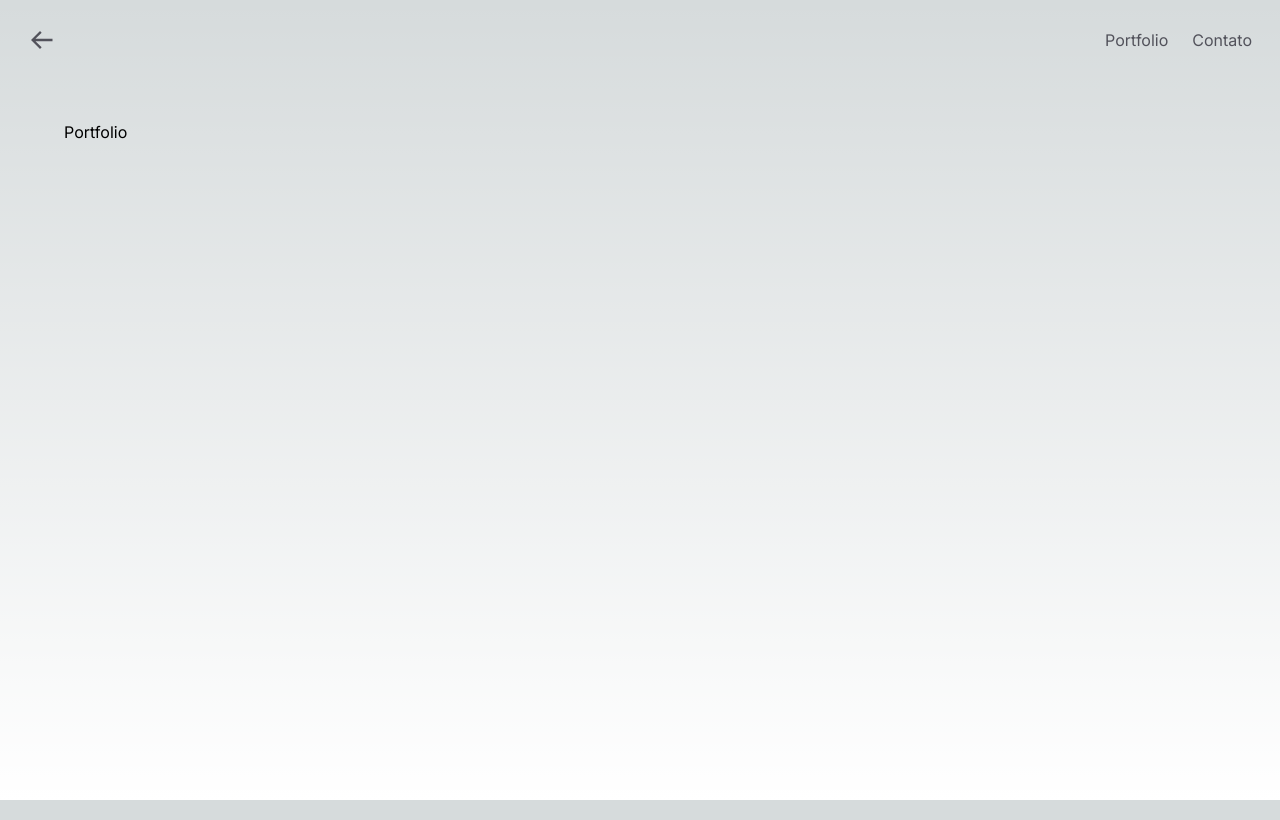
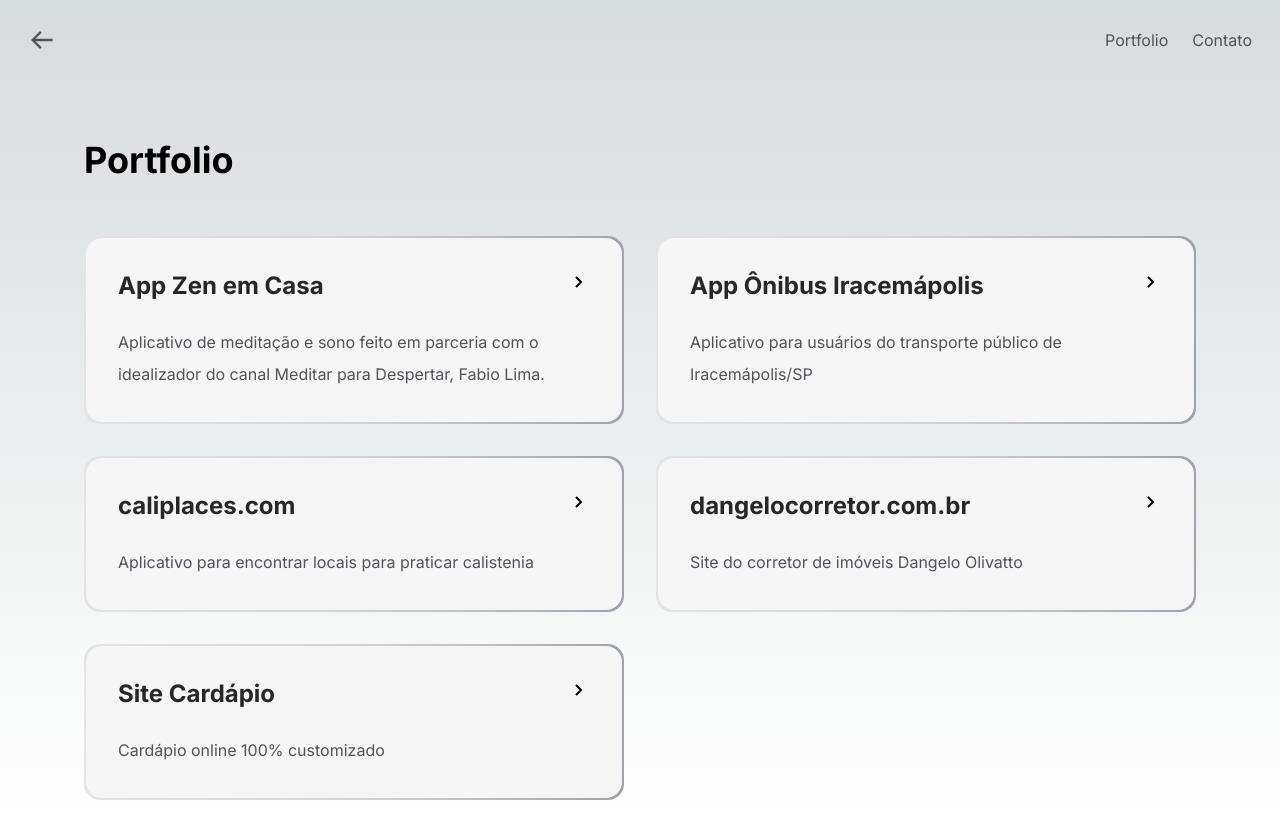
Before and after one commit to jessemezini/jessemezini, a Next.js app: page /portfolio in a window 1280 px wide. Built offline with nearby package versions, Linux system fonts and the light colour scheme.

Commit message:
added portfolio items

```diff
--- a/app/portfolio/page.tsx
+++ b/app/portfolio/page.tsx
@@ -1,11 +1,88 @@
+import Link from "next/link";
+import { BiChevronRight } from "react-icons/bi";
 import Nav from "../components/nav";
+
+const border =
+  "rounded-2xl p-0.5 bg-gradient-to-r from-zinc-200 via-zinc-300 to-zinc-400 dark:from-zinc-700 dark:via-zinc-600 dark:to-zinc-500 hover:dark:from-zinc-600 hover:dark:via-zinc-500 hover:dark:to-zinc-400";
+const content = "rounded-2xl h-full p-8 bg-neutral-100 dark:bg-black";
+const title = "text-2xl font-bold mb-6 text-zinc-800 dark:text-zinc-200";
+const text = "text-zinc-600 dark:text-zinc-400 leading-8";
 
 export default function Portfolio() {
   return (
     <div className="min-h-screen">
       <Nav />
 
-      <main className="max-w-6xl mx-auto">Portfolio</main>
+      <main className="max-w-6xl mx-auto p-5">
+        <h1 className="text-4xl mb-14 font-bold">Portfolio</h1>
+
+        <div className="grid grid-cols-1 gap-8 mx-auto lg:grid-cols-2">
+          <Link href="#" className={border}>
+            <div className={content}>
+              <div className="flex justify-between">
+                <h2 className={title}>App Zen em Casa</h2>
+                <BiChevronRight size="24" />
+              </div>
+
+              <p className={text}>
+                Aplicativo de meditação e sono feito em parceria com o
+                idealizador do canal Meditar para Despertar, Fabio Lima.
+              </p>
+            </div>
+          </Link>
+
+          <Link href="#" className={border}>
+            <div className={content}>
+              <div className="flex justify-between">
+                <h2 className={title}>App Ônibus Iracemápolis</h2>
+                <BiChevronRight size="24" />
+              </div>
+
+              <p className={text}>
+                Aplicativo para usuários do transporte público de
+                Iracemápolis/SP
+              </p>
+            </div>
+          </Link>
+
+          <Link href="#" className={border}>
+            <div className={content}>
+              <div className="flex justify-between">
+                <h2 className={title}>caliplaces.com</h2>
+                <BiChevronRight size="24" />
+              </div>
+
+              <p className={text}>
+                Aplicativo para encontrar locais para praticar calistenia
+              </p>
+            </div>
+          </Link>
+
+          <Link href="#" className={border}>
+            <div className={content}>
+              <div className="flex justify-between">
+                <h2 className={title}>dangelocorretor.com.br</h2>
+                <BiChevronRight size="24" />
+              </div>
+
+              <p className={text}>
+                Site do corretor de imóveis Dangelo Olivatto
+              </p>
+            </div>
+          </Link>
+
+          <Link href="#" className={border}>
+            <div className={content}>
+              <div className="flex justify-between">
+                <h2 className={title}>Site Cardápio</h2>
+                <BiChevronRight size="24" />
+              </div>
+
+              <p className={text}>Cardápio online 100% customizado</p>
+            </div>
+          </Link>
+        </div>
+      </main>
     </div>
   );
 }
```
